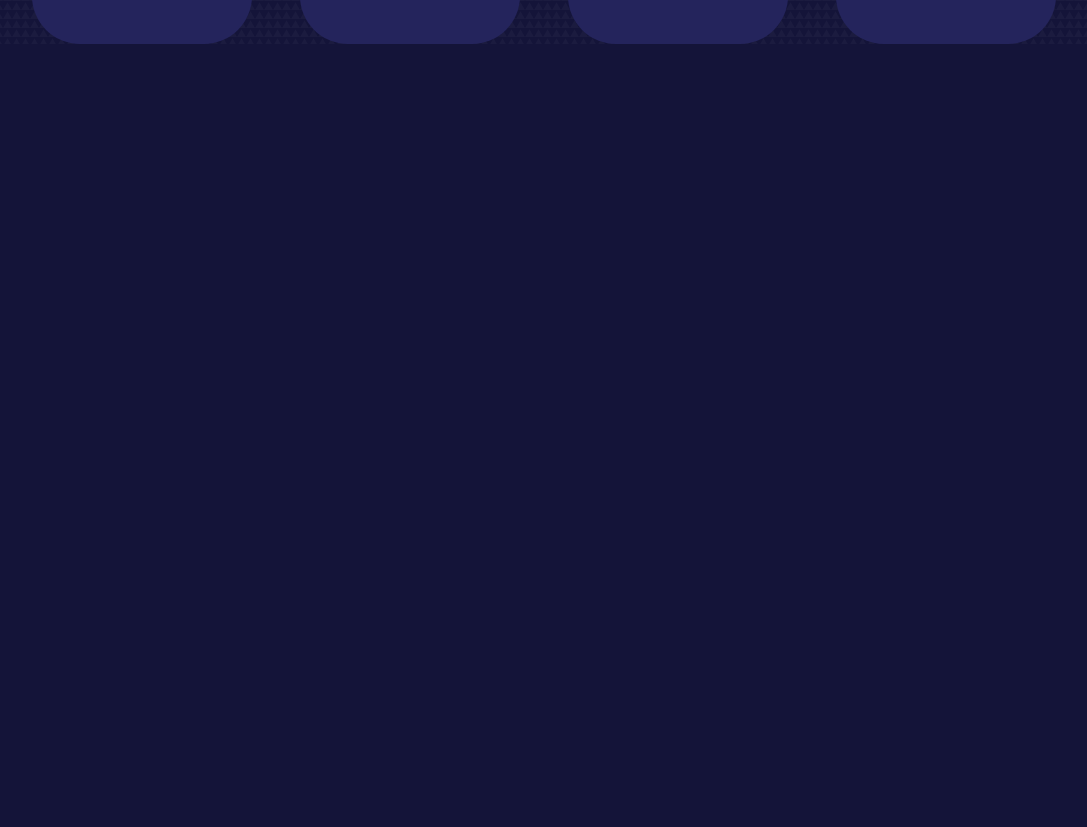
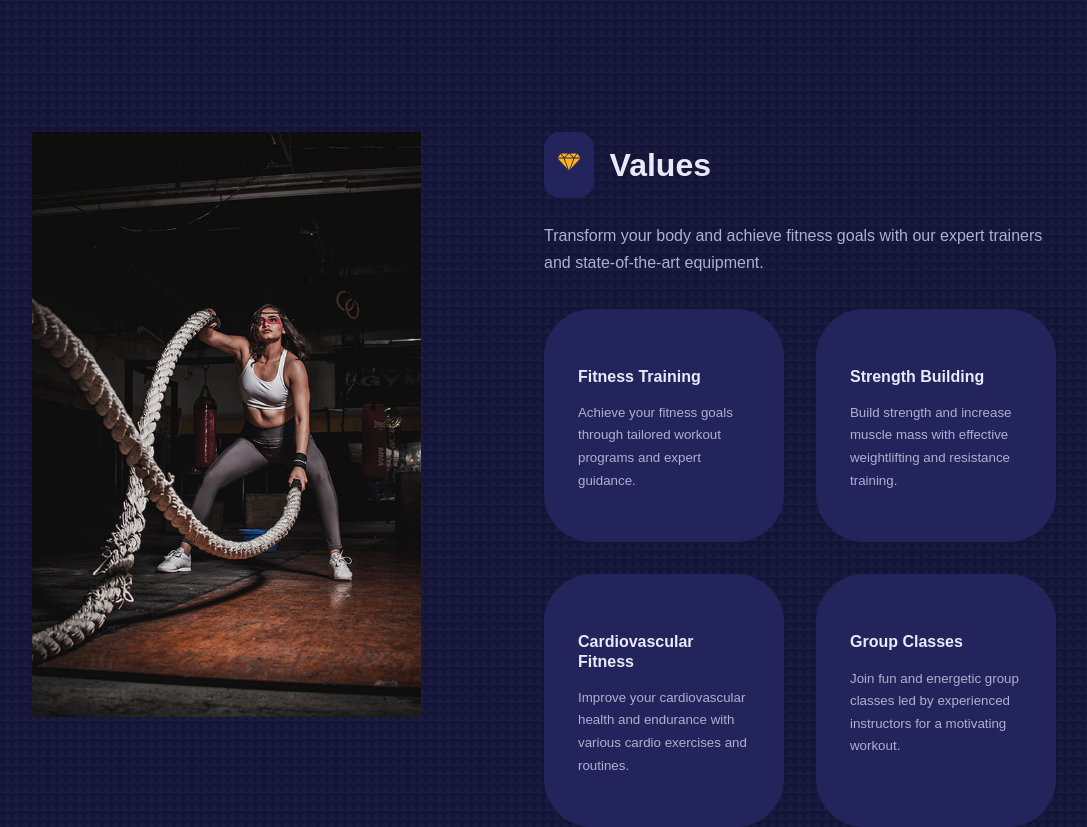
Before and after one commit to Vicky-peace/Fitness-management-system, a React (Vite) app: page / in a window 1280 px wide. Shown: the part 1439-2266 px from the top of the page, without its empty margins (96-1183 px from the left). Before the commit the page ends 1483 px from the top, so only its background shows below. Built offline with nearby package versions, Linux system fonts and the light colour scheme.

Commit message:
values section added

```diff
--- a/src/App.css
+++ b/src/App.css
@@ -115,7 +115,7 @@ section{
 }
 
 
-
+/* Reusable card component styles */
 .card{
     background: var(--color-gray-500);
     border: 2px solid transparent;
--- a/src/components/Programs.jsx
+++ b/src/components/Programs.jsx
@@ -20,7 +20,6 @@ const Programs = () => {
                         programs.map(({ id, icon, title, info, path }) => {
                             return (
                                 <Card className="programs__program" key={id}>
-                                    <span>{icon}</span>
                                     <h4>{title}</h4>
                                     <small>{info}</small>
                                     <Link to={path} className='btn sm'>Learn More <AiFillCaretRight /></Link>
--- a/src/components/Values.jsx
+++ b/src/components/Values.jsx
@@ -0,0 +1,37 @@
+import React from 'react'
+import Image from '../images/values.jpg'
+import SectionHead from './SectionHead'/*Reusable component*/
+import {GiCutDiamond} from 'react-icons/gi'
+import {values} from '../data'
+import Card from '../UI/Card'
+const Values = () => {
+  return (
+   <section className='values'>
+    <div className='container values__container'>
+        <div className='values__left'>
+            <div className='values__image'><img src={Image} alt='Values-Image'/></div>
+        </div>
+        <div className='values__right'>
+            <SectionHead icon={<GiCutDiamond/>} title="Values"/>
+            <p><p>Transform your body and achieve fitness goals with our expert trainers and state-of-the-art equipment.</p>
+ </p>
+
+            <div className='values__wrapper'>
+              {
+                values.map(({id,title, desc}) =>{
+                    return <Card className="values__value">
+                        <h4>{title}</h4>
+                        <small>{desc}</small>
+                        </Card>
+                })
+              }
+
+
+            </div>
+        </div>
+    </div>
+   </section>
+  )
+}
+
+export default Values
--- a/src/data.js
+++ b/src/data.js
@@ -1,4 +1,4 @@
-import { SiOpenaigym} from 'react-icons/si'
+
 
 
 
@@ -44,30 +44,57 @@ export const links = [
 export const programs = [
   {
     id: 1,
-    icon: SiOpenaigym,
     title: "Strength and Conditioning",
     info: "Take your fitness to the next level with our comprehensive strength and conditioning program. Build muscle, increase endurance, and improve overall performance.",
     path: '/programs/111',
   },
   {
     id: 2,
-    icon: SiOpenaigym,
     title: "Cardio Blast",
     info:  "Get your heart pumping and burn calories with our high-energy cardio program. Improve cardiovascular health, boost metabolism, and achieve your weight loss goals.",
     path: '/programs/222',
   },
   {
     id: 3,
-    icon: SiOpenaigym,
     title: "Functional Fitness",
     info: "Enhance your everyday movement patterns and functional abilities with our functional fitness program. Improve flexibility, balance, and coordination for better performance in daily activities.",
     path: '/programs/333',
   },
   {
     id: 4,
-    icon: SiOpenaigym,
-    title: 'Program Four',
+    title: "Mind-Body Fusion",
     info: "Find balance and inner peace with our mind-body fusion program. Experience a combination of yoga, meditation, and mindful exercises to reduce stress and improve overall well-being.",
     path: '/programs/444',
   },
 ];
+
+
+
+export const values = [
+  {
+    id: 1,
+
+    title: "Fitness Training",
+    desc: "Achieve your fitness goals through tailored workout programs and expert guidance."
+  },
+  {
+    id: 2,
+
+    title: "Strength Building",
+    desc: "Build strength and increase muscle mass with effective weightlifting and resistance training."
+  },
+  {
+    id: 3,
+
+    title: "Cardiovascular Fitness",
+    desc: "Improve your cardiovascular health and endurance with various cardio exercises and routines."
+  },
+  {
+    id: 4,
+
+    title: "Group Classes",
+    desc: "Join fun and energetic group classes led by experienced instructors for a motivating workout."
+  }
+];
+
+export default values;
--- a/src/pages/home/Home.jsx
+++ b/src/pages/home/Home.jsx
@@ -2,6 +2,7 @@ import React from 'react'
 
 import MainHeader from '../../components/MainHeader'
 import Programs from '../../components/Programs'
+import Values from '../../components/Values'
 
 import './home.css'
 
@@ -17,6 +18,7 @@ const Home = () => {
 
       <MainHeader/>
       <Programs/>
+      <Values/>
 
 
 
--- a/src/pages/home/home.css
+++ b/src/pages/home/home.css
@@ -66,3 +66,31 @@
   background: var(--color-secondary);
   color: var(--color-gray-600);
 }
+
+/* Values */
+
+.values__container{
+  display: grid;
+  grid-template-columns: 38% 50%;
+  gap: 12%;
+}
+.values__image{
+  border-radius: 3rem;
+}
+.values__right > p{
+ margin: 1.5rem 0 2rem;
+}
+.values__wrapper{
+  display: grid;
+  grid-template-columns: 1fr 1fr;
+  gap: 2rem;
+}
+.card.values__value{
+  padding-top: 3.5rem;
+  text-align: left;
+  position: relative;
+}
+.card.values__value span{
+  position: absolute;
+  top: -1.5rem;
+}
```
Also changed, not shown: src/components/FAQs.jsx (added).
